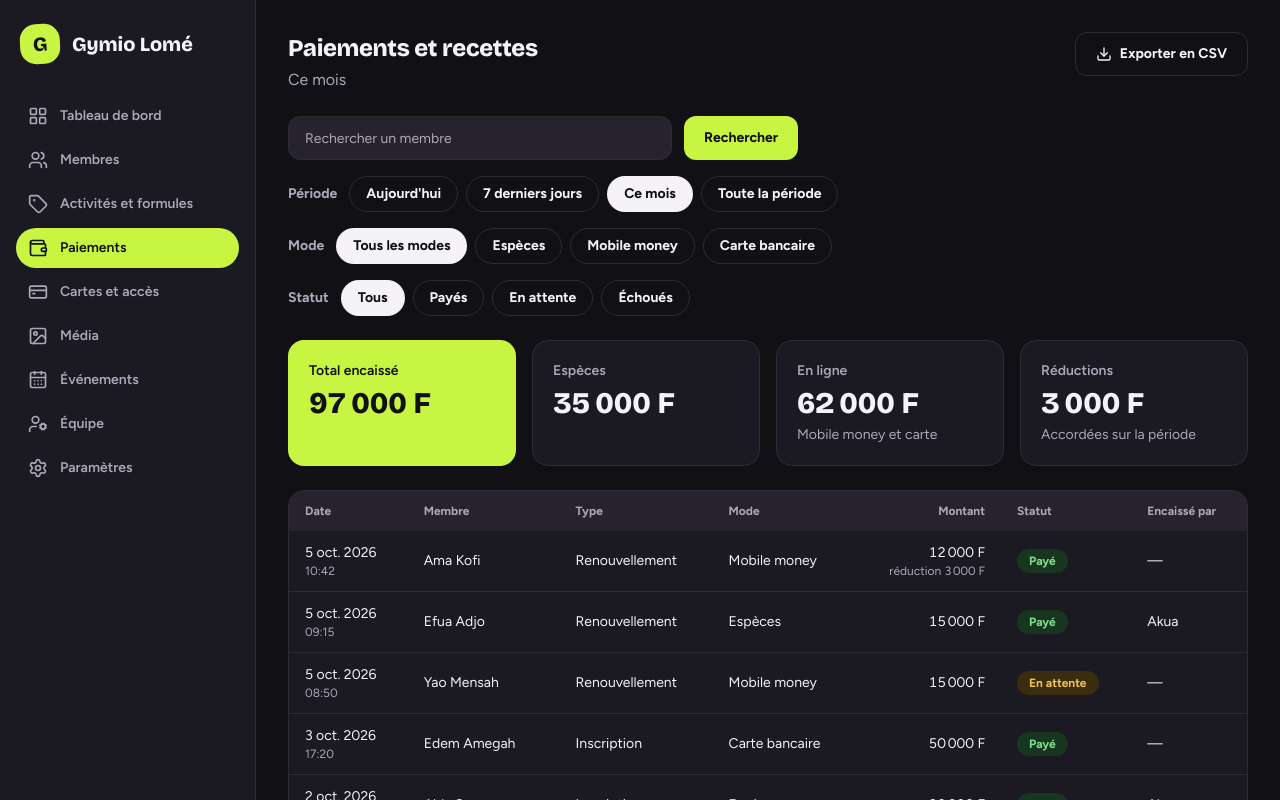
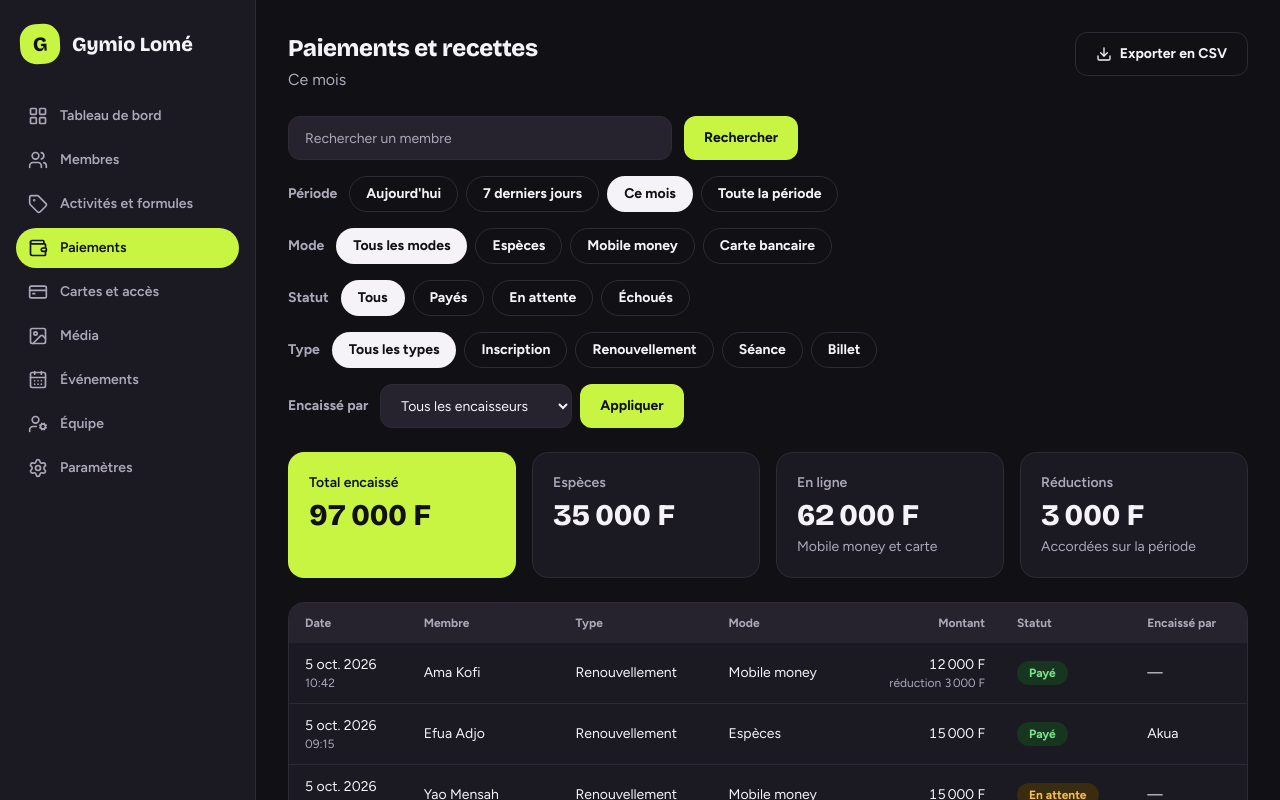
Before and after one commit to clever75/Gymzy, a Next.js app in the folder gymzy_dashboard/: page /paiements in a window 1280 px wide. Shown: the top 800 px of the page. Built offline with nearby package versions, Linux system fonts and the light colour scheme.

Commit message:
feat: afficher les filtres type et encaisseur sur la page des paiements
Rangée de puces pour le type, liste déroulante pour l'encaisseur (formulaire GET qui conserve les autres filtres et la recherche). Nouveau composant Select aligné sur Input.

```diff
--- a/gymzy_dashboard/app/(dashboard)/paiements/page.tsx
+++ b/gymzy_dashboard/app/(dashboard)/paiements/page.tsx
@@ -26,6 +26,7 @@ import {
   buildPaymentsQuery,
   computePaymentTotals,
   filterPayments,
+  listCollectors,
   parsePaymentFilters,
   paymentsInPeriod,
 } from "@/lib/payment-filters";
@@ -44,6 +45,8 @@ export default async function PaymentsPage({
   const params = await searchParams;
   const filters = parsePaymentFilters(params);
   const now = getNow();
+    // Sur tous les paiements (pas les filtrés) : la liste ne rétrécit pas quand on filtre.
+  const collectors = listCollectors(mockPayments);
     // Confort d'affichage seulement : la route d'export refuse elle-même (403).
   const { role } = await getSession();
   const canExport = canExportPayments(role);
@@ -62,8 +65,7 @@ export default async function PaymentsPage({
         </div>
         {canExport && <ExportPaymentsButton filters={filters} />}
       </header>
-            <PaymentsFilters filters={filters} />
-
+      <PaymentsFilters filters={filters} collectors={collectors} />
       <section
         aria-label="Totaux de la période"
         className="grid gap-4 sm:grid-cols-2 xl:grid-cols-4"
--- a/gymzy_dashboard/components/payments/payments-filters.tsx
+++ b/gymzy_dashboard/components/payments/payments-filters.tsx
@@ -3,7 +3,13 @@ import type { ReactNode } from "react";
 import { Button } from "@/components/ui/button";
 import { ChipLink } from "@/components/ui/chip-link";
 import { Input } from "@/components/ui/input";
-import { paymentMethodLabels, periodLabels, statusFilterLabels } from "@/lib/labels";
+import { Select } from "@/components/ui/select";
+import {
+  paymentMethodLabels,
+  paymentTypeLabels,
+  periodLabels,
+  statusFilterLabels,
+} from "@/lib/labels";
 import {
   PERIODS,
   activeFilterParams,
@@ -11,10 +17,11 @@ import {
   type PaymentFilters,
   type StatusFilter,
 } from "@/lib/payment-filters";
-import type { PaymentMethod } from "@/lib/types";
+import type { PaymentMethod, PaymentType } from "@/lib/types";
 
 const METHOD_OPTIONS = Object.keys(paymentMethodLabels) as PaymentMethod[];
 const STATUS_OPTIONS = Object.keys(statusFilterLabels) as StatusFilter[];
+const TYPE_OPTIONS = Object.keys(paymentTypeLabels) as PaymentType[];
 
 function ChipGroup({ label, children }: { label: string; children: ReactNode }) {
   return (
@@ -25,11 +32,32 @@ function ChipGroup({ label, children }: { label: string; children: ReactNode })
   );
 }
 
-export function PaymentsFilters({ filters }: { filters: PaymentFilters }) {
+export function PaymentsFilters({
+  filters,
+  collectors,
+}: {
+  filters: PaymentFilters;
+  // Noms des encaisseurs, calculés sur tous les paiements (listCollectors).
+  collectors: string[];
+}) {
   // Adresse qui change UN filtre et garde les autres. Sans « page » : retour à la page 1.
   const href = (change: Partial<PaymentFilters>) =>
     `/paiements${buildPaymentsQuery({ ...filters, ...change })}`;
   const hasActiveFilters = buildPaymentsQuery(filters) !== "";
+
+  // Le formulaire « encaisseur » recopie les autres filtres et la recherche ;
+  // « encaisse » est exclu : c'est la liste déroulante qui l'envoie.
+  const collectorFormParams: [string, string][] = activeFilterParams({
+    ...filters,
+    collector: null,
+  });
+  if (filters.q) collectorFormParams.push(["q", filters.q]);
+
+  // Un nom tapé à la main dans l'adresse reste visible dans la liste.
+  const collectorOptions =
+    filters.collector !== null && !collectors.includes(filters.collector)
+      ? [filters.collector, ...collectors]
+      : collectors;
 
   return (
     <div className="flex flex-col gap-4">
@@ -81,6 +109,35 @@ export function PaymentsFilters({ filters }: { filters: PaymentFilters }) {
         ))}
       </ChipGroup>
 
+      <ChipGroup label="Type">
+        <ChipLink href={href({ type: null })} active={filters.type === null}>
+          Tous les types
+        </ChipLink>
+        {TYPE_OPTIONS.map((type) => (
+          <ChipLink key={type} href={href({ type })} active={filters.type === type}>
+            {paymentTypeLabels[type]}
+          </ChipLink>
+        ))}
+      </ChipGroup>
+
+      <form action="/paiements" method="get" className="flex flex-wrap items-center gap-2">
+        {collectorFormParams.map(([name, value]) => (
+          <input key={name} type="hidden" name={name} value={value} />
+        ))}
+        <label htmlFor="filtre-encaisse" className="mr-1 text-sm font-bold text-foreground-muted">
+          Encaissé par
+        </label>
+        <Select id="filtre-encaisse" name="encaisse" defaultValue={filters.collector ?? ""}>
+          <option value="">Tous les encaisseurs</option>
+          {collectorOptions.map((name) => (
+            <option key={name} value={name}>
+              {name}
+            </option>
+          ))}
+        </Select>
+        <Button type="submit">Appliquer</Button>
+      </form>
+
       {hasActiveFilters && (
         <Link href="/paiements" className="w-fit text-sm font-bold text-primary underline">
           Réinitialiser les filtres
--- /dev/null
+++ b/gymzy_dashboard/components/ui/select.tsx
@@ -0,0 +1,20 @@
+import type { ComponentProps } from "react";
+import { cn } from "@/lib/utils";
+
+// Liste déroulante native : accessible au clavier et sur mobile.
+// Mêmes classes que components/ui/input.tsx, pour une hauteur et une bordure identiques.
+// Pas de « w-full » : dans un formulaire en ligne, la liste garde sa largeur naturelle.
+export function Select({ className, ...props }: ComponentProps<"select">) {
+  return (
+    <select
+      className={cn(
+        "h-11 min-w-48 rounded-xl border border-border bg-surface-raised px-4 text-sm text-foreground " +
+          "focus-visible:outline-2 focus-visible:outline-offset-2 focus-visible:outline-primary " +
+          "aria-invalid:border-danger " +
+          "disabled:cursor-not-allowed disabled:opacity-50",
+        className,
+      )}
+      {...props}
+    />
+  );
+}
```
